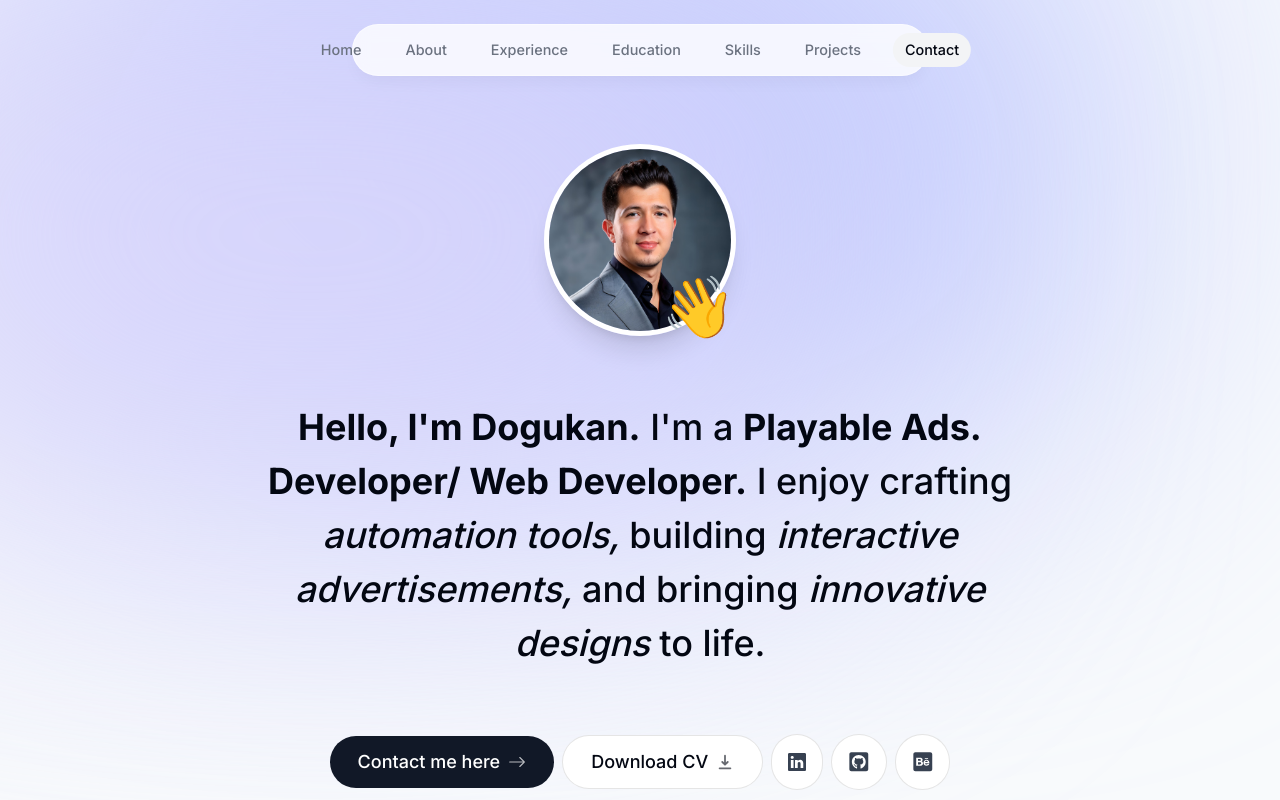
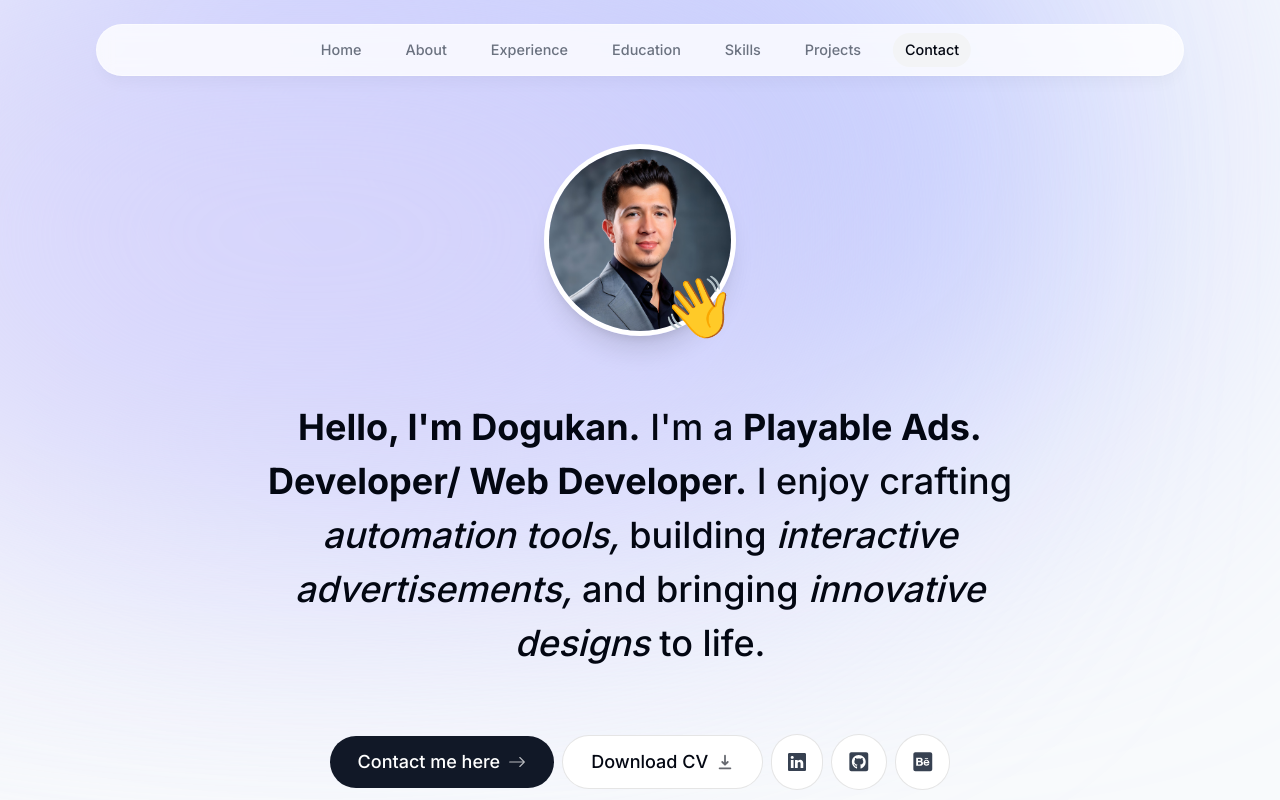
Before and after one commit to dkbozkurt/dkbozkurt-portfolio, a Next.js app: page / in a window 1280 px wide. Shown: the top 800 px of the page. Built offline with nearby package versions, Linux system fonts and the light colour scheme; no server answers.

Commit message:
data update

```diff
--- a/components/header.tsx
+++ b/components/header.tsx
@@ -12,7 +12,7 @@
 
     return (
     <header className="z-[999] relative">
-        <motion.div className ="fixed top-0 left-1/2 h-[4.5rem] w-full rounded-none border border-white border-opacity-40 bg-white bg-opacity-80 shadow-lg shadow-black/[0.03] backdrop-blur-[0.5rem] sm:top-6 sm:h-[3.25rem] sm:w-[36rem] sm:rounded-full"
+        <motion.div className ="fixed top-0 left-1/2 h-[4.5rem] w-full rounded-none border border-white border-opacity-40 bg-white bg-opacity-80 shadow-lg shadow-black/[0.03] backdrop-blur-[0.5rem] sm:top-6 sm:h-[3.25rem] sm:w-[68rem] sm:rounded-full"
             initial={{y: -100, x: "-50%", opacity: 0}}
             animate={{y: 0,  x: "-50%", opacity: 1}}
         ></motion.div>
--- /dev/null
+++ b/components/languages.tsx
@@ -0,0 +1,10 @@
+import React from 'react'
+import SectionHeading from './section-heading'
+
+export default function Languages() {
+  return (
+    <section>
+        <SectionHeading>Languages</SectionHeading>
+    </section>
+  )
+}
```
